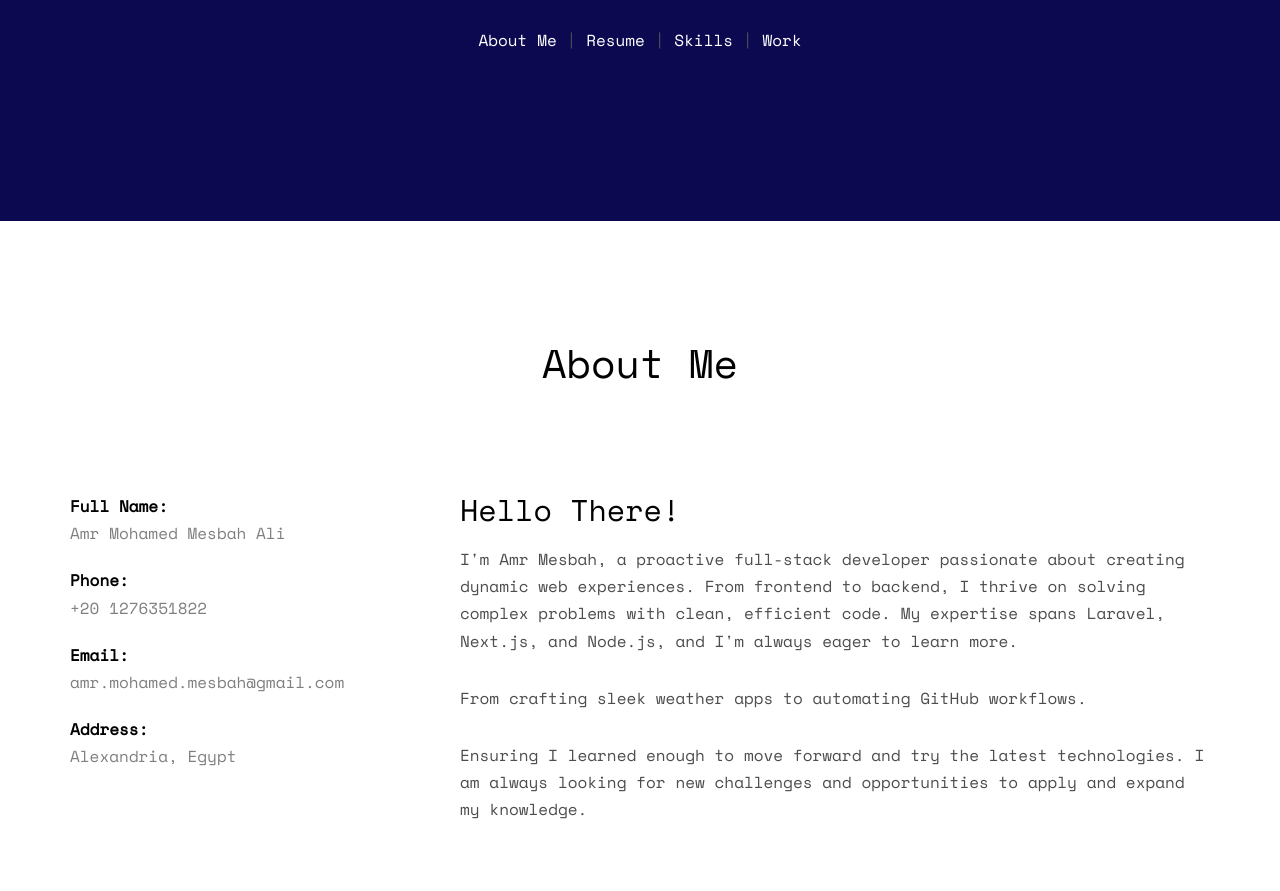
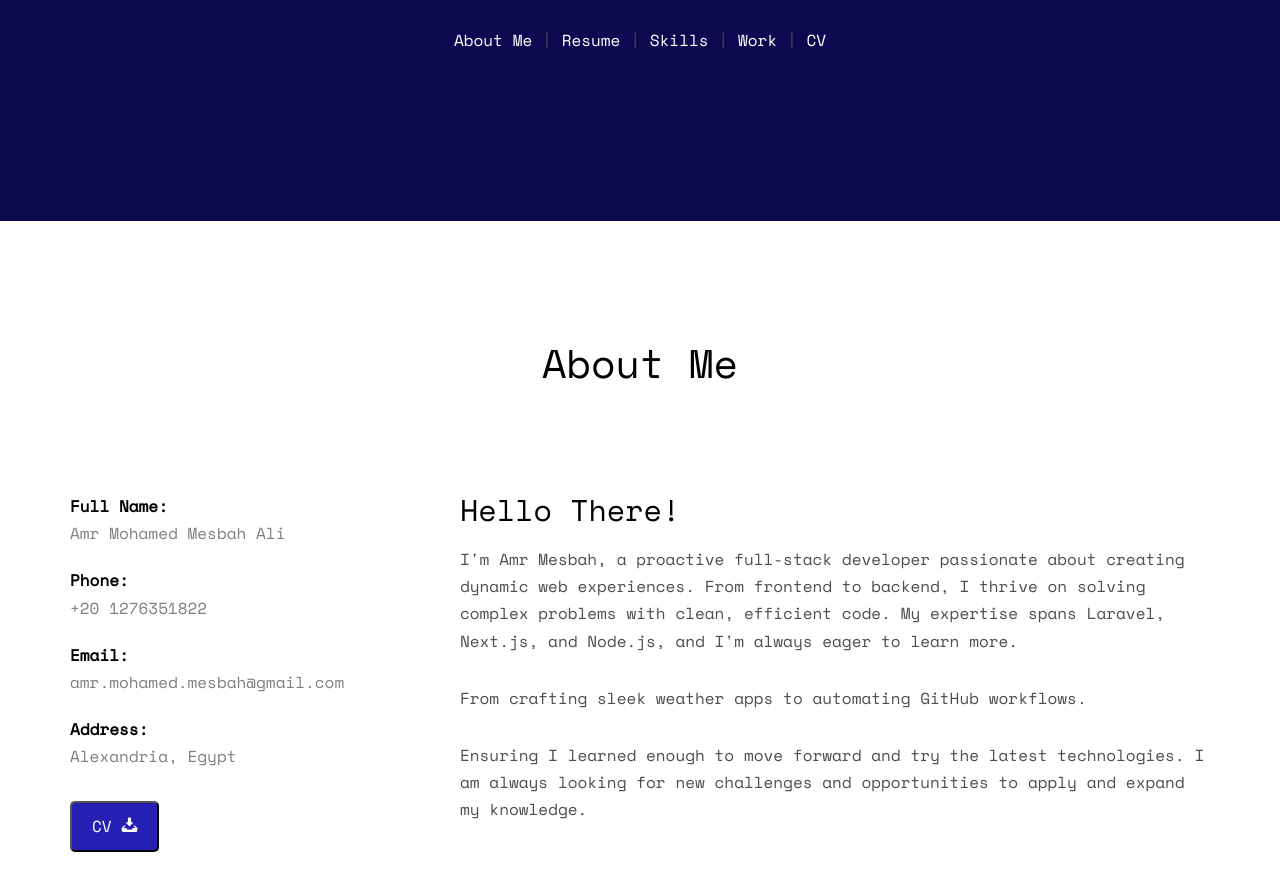
Before and after one commit to AmrMesbah2020/Portfolio, a plain HTML site: page index.html in a window 1280 px wide. Shown: the part 579-1470 px from the top of the page. Drawn offline with nearby package versions, Linux system fonts and the light colour scheme; files whose address does not match are found by name.

Commit message:
add download cv button

```diff
--- a/css/style.css
+++ b/css/style.css
@@ -1301,4 +1301,18 @@ input[type="text"] {
   color: #FBE4D6;
 }
 
+.download_cv {
+  background-color: #261FB3;
+  color: #fff;
+  padding: 10px 20px;
+  border-radius: 5px;
+  display: inline-block;
+  margin-top: 10px;
+  text-decoration: none;
+}
+
+.download_cv:hover {
+  background-color: #161179;
+}
+
 /*# sourceMappingURL=style.css.map */
--- a/index.html
+++ b/index.html
@@ -52,7 +52,8 @@
 								<a href="#about">About Me</a> <span> | </span>
 								<a href="#fh5co-resume">Resume</a> <span> | </span>
 								<a href="#fh5co-skills">Skills</a> <span> | </span>
-								<a href="#fh5co-work">Work</a>
+								<a href="#fh5co-work">Work</a> <span> | </span>
+								<a href="#fh5co-cv">CV</a>
 
 							</div>
 						</div>
@@ -76,6 +77,7 @@
 						<li><span class="first-block">Phone:</span><span class="second-block">+20 1276351822</span></li>
 						<li><span class="first-block">Email:</span><span class="second-block">amr.mohamed.mesbah@gmail.com</span></li>
 						<li><span class="first-block">Address:</span><span class="second-block">Alexandria, Egypt</span></li>
+						<li><a href="/cv/Amr Mesbah.pdf" download="Amr Mesbah.pdf" title="Download CV"><button class="download_cv">CV <i class="icon-download3"></i></button></a></li>
 					</ul>
 				</div>
 				<div class="col-md-8">
```
Also changed, not shown: 1 other file.
